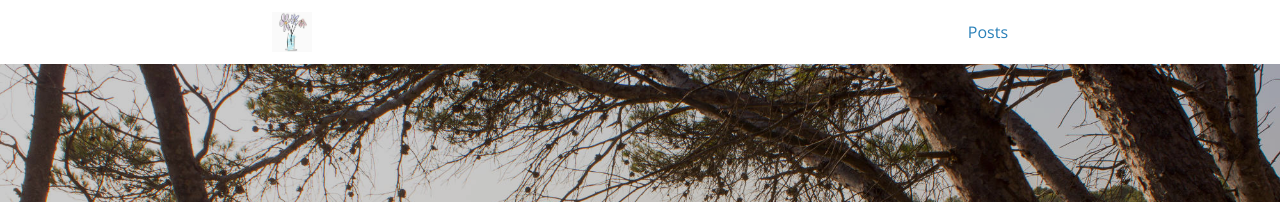
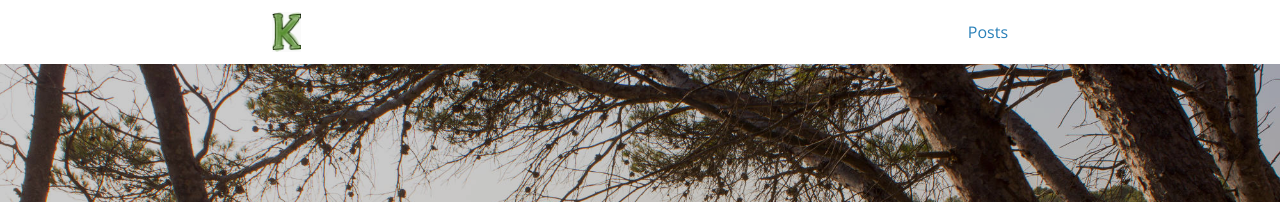
Before and after one commit to KrisKrams/kriskrams.github.io, a Jekyll site: the page built from index.html, in a window 1280 px wide. Shown: the top 202 px of the page. Built offline with Jekyll 4.4.1, drawn with Linux system fonts in a browser that asks for light colours; nearby versions of some CDN libraries; the list of posts is cut into pages by our own code.

Commit message:
Update _config.yml

```diff
--- a/_config.yml
+++ b/_config.yml
@@ -20,7 +20,7 @@ description: ""
 baseurl: "/" # the subpath of your site, e.g. /blog/
 url: "https://kriskrams.github.io" # the base hostname & protocol for your site
 cover: "/assets/header_image.jpg"
-logo: "/assets/icons/icon_flowers.jpg"
+logo: "/assets/icons/k.jpg"
 
 # Build settings
 markdown: kramdown
```
